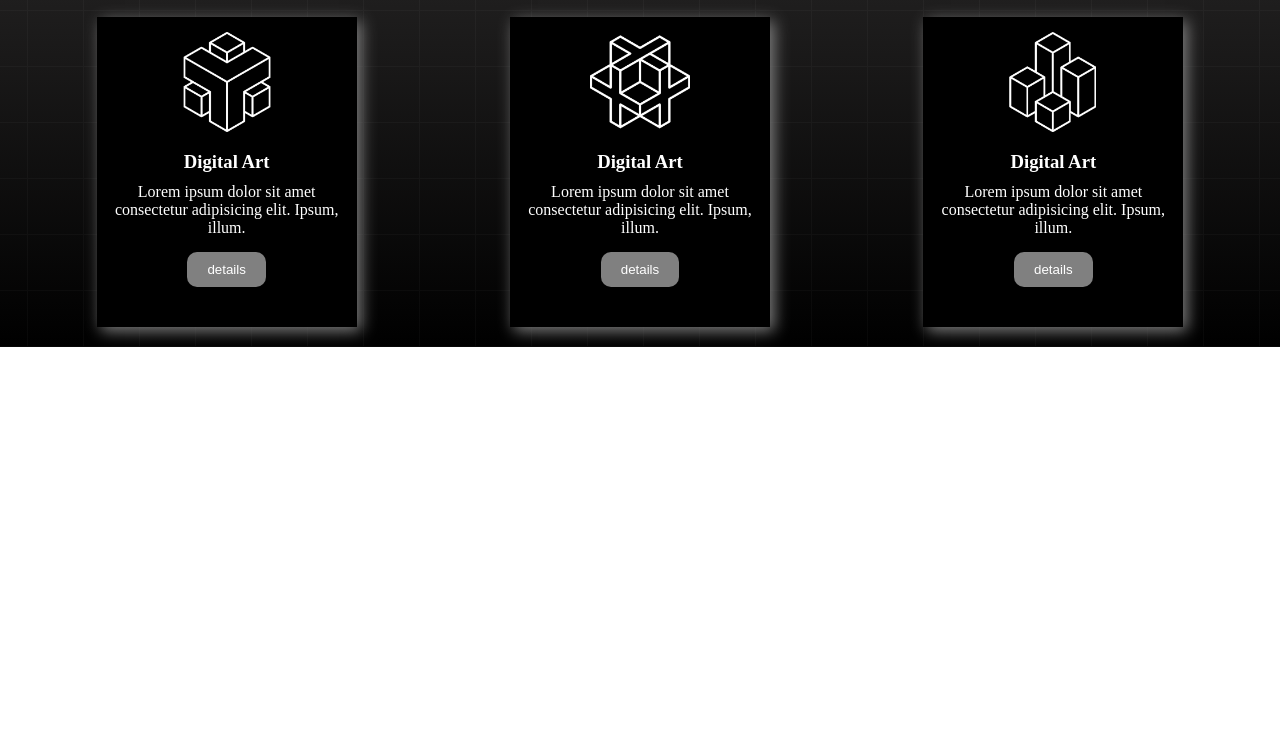
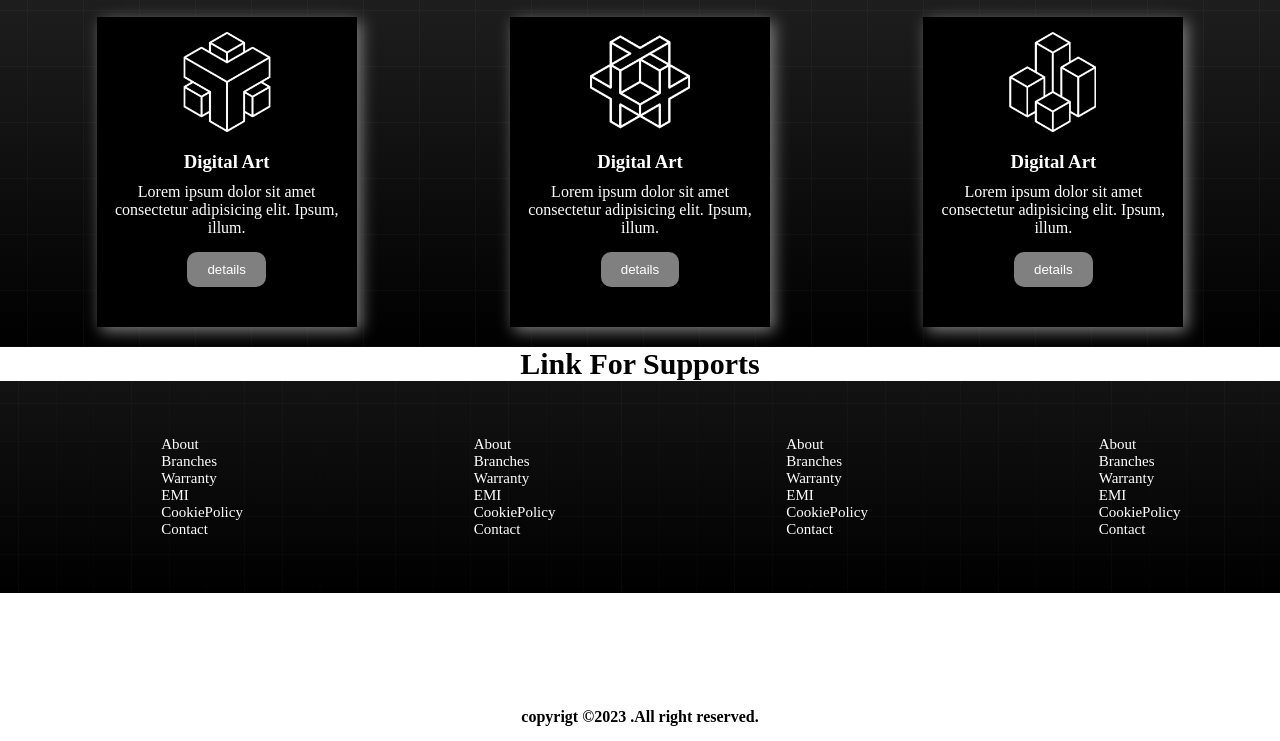
Before and after one commit to JibonMallick/Conceptual1_html_css, a plain HTML site: page index.html in a window 1280 px wide. Shown: the part 1262-2003 px from the top of the page. Before the commit the page ends 1609 px from the top, so only its background shows below. Drawn offline with Linux system fonts and the light colour scheme.

Commit message:
last-page-add

```diff
--- a/index.html
+++ b/index.html
@@ -90,6 +90,72 @@
         </section>
 
     </menu>
-    <footer></footer>
+    <footer>
+        <!----Last page-->
+        <section>
+            <h1 class="about-header">Link For Supports</h1>
+            <div class="last-page">
+
+                <div>
+                    <ul class="first-line">
+                    <li>About</li>
+                    <li>Branches</li>
+                    <li>Warranty</li>
+                    <li>EMI</li>
+                    <li>CookiePolicy</li>
+                    <li>Contact</li>
+                    </ul>
+
+
+
+                </div>
+                <div>
+                    <ul class="first-line">
+                    <li>About</li>
+                    <li>Branches</li>
+                    <li>Warranty</li>
+                    <li>EMI</li>
+                    <li>CookiePolicy</li>
+                    <li>Contact</li>
+                    </ul>
+
+
+
+                </div>
+                <div>
+                    <ul class="first-line">
+                    <li>About</li>
+                    <li>Branches</li>
+                    <li>Warranty</li>
+                    <li>EMI</li>
+                    <li>CookiePolicy</li>
+                    <li>Contact</li>
+                    </ul>
+
+
+
+                </div>
+                <div>
+                    <ul class="first-line">
+                    <li>About</li>
+                    <li>Branches</li>
+                    <li>Warranty</li>
+                    <li>EMI</li>
+                    <li>CookiePolicy</li>
+                    <li>Contact</li>
+                    </ul>
+
+
+
+                </div>
+
+                </div>
+                <div class="copyright">
+                    copyrigt &#169;2023 .All right reserved.
+
+                </div>
+            </div>
+        </section>
+    </footer>
 </body>
 </html>
--- a/style.css
+++ b/style.css
@@ -110,3 +110,36 @@
     padding: 20px;
     background-image: url(./images/background.png),linear-gradient(#1f1e1e,#000);
 }
+.last-page{
+    background-position: center;
+    background-size: cover;
+    background-repeat: no-repeat;
+    background-image: url(./images/background.png),linear-gradient(#131313,#000);
+    color: white;
+    padding: 15px;
+    font-size: 15px;
+    display: flex;
+    justify-content: space-around;
+    margin-bottom: 100px;
+
+}
+.first-line{
+    width: 20px;
+    justify-content: center;
+    margin: 15px;
+    list-style: none;
+    margin: 40px;
+    text-align: center;
+}
+.copyright{
+    padding: 15px;
+    text-align: center;
+    color: black;
+    size: 5px;
+    font-weight: bolder;
+}
+.suport{
+    padding: 5px;
+    text-align: center;
+
+}
```
